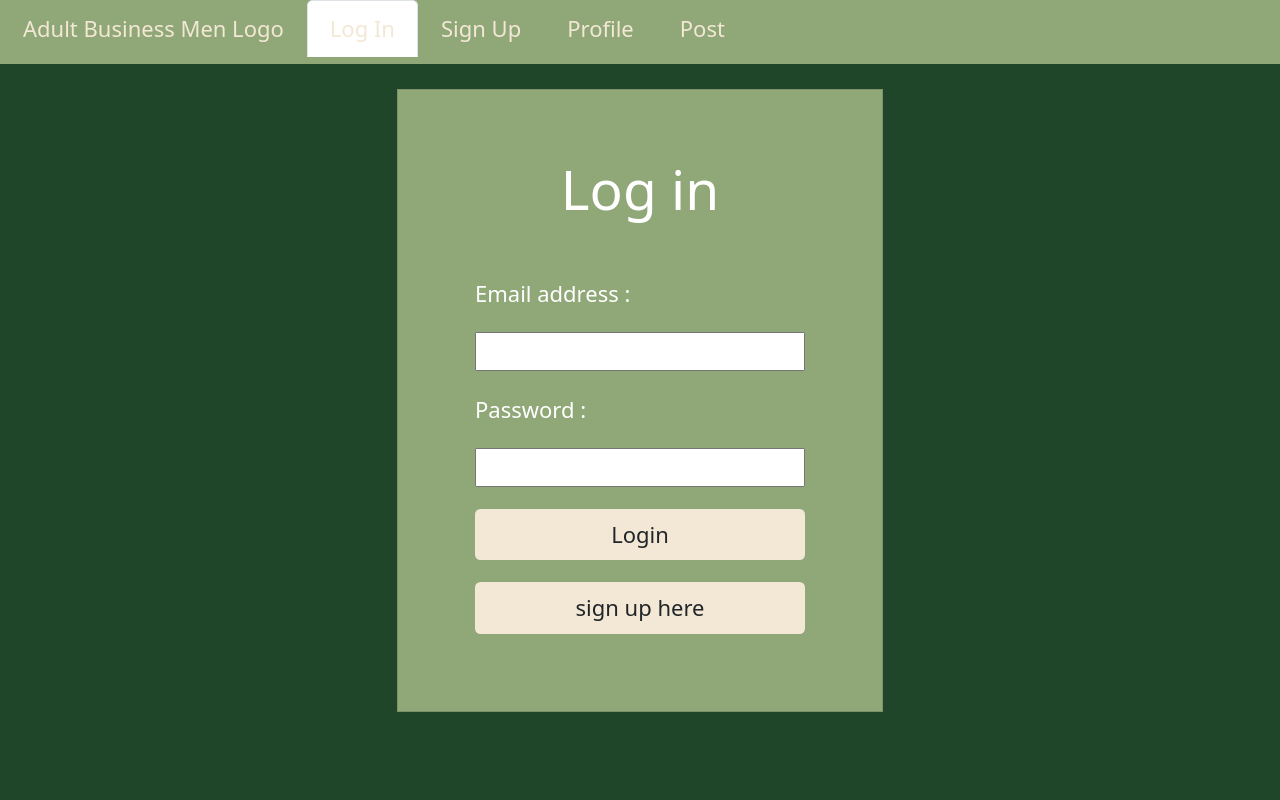
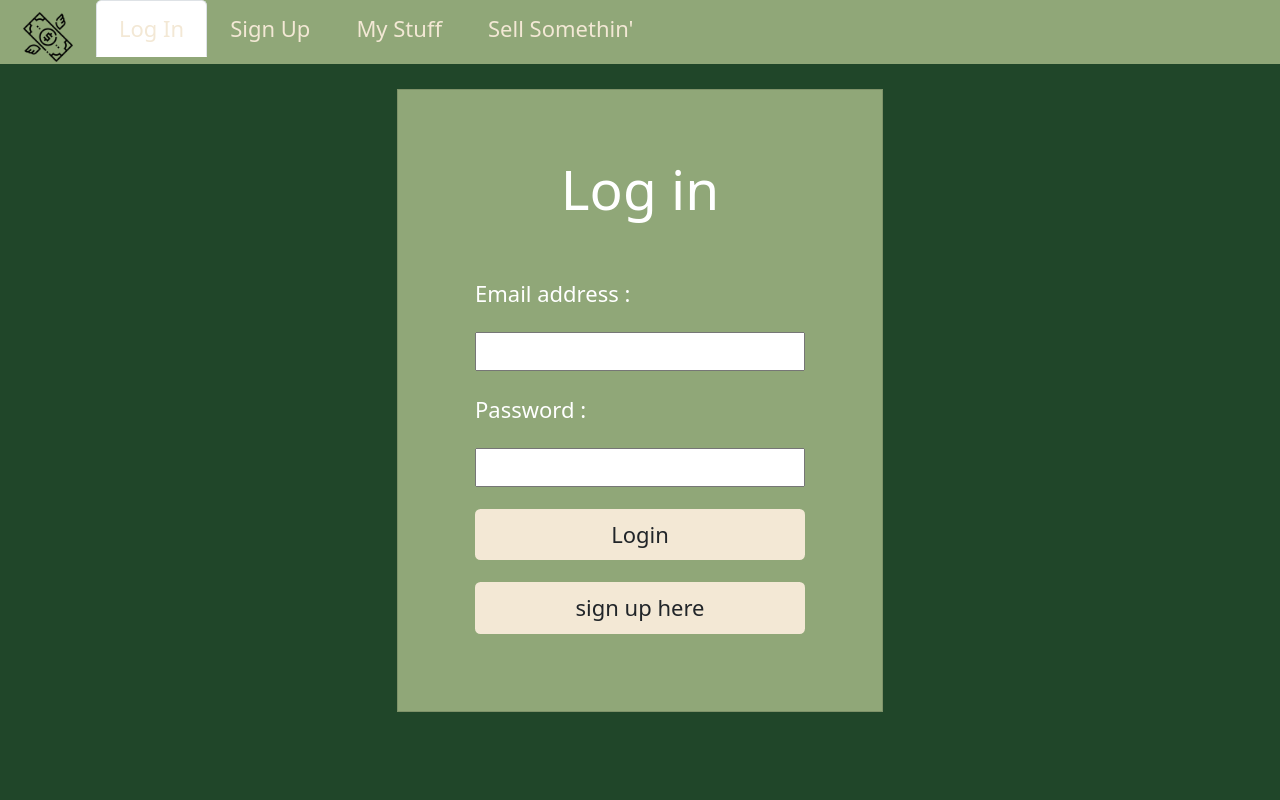
Before and after one commit to mhowitz/business-adultmen, a React (Create React App) app in the folder client/: page / in a window 1280 px wide. Shown: the top 800 px of the page. Built offline with nearby package versions, Linux system fonts and the light colour scheme.

Commit message:
logo and some small css

```diff
--- a/client/src/components/NavBar.js
+++ b/client/src/components/NavBar.js
@@ -1,4 +1,5 @@
-import React from 'react'
+import React from "react";
+import logo from "../assets/elements/flying-money.png";
 
 const Navbar = ({ currentPage, handlePageChange }) => {
   return (
@@ -6,20 +7,23 @@ const Navbar = ({ currentPage, handlePageChange }) => {
       <li className="nav-item text-white">
         <a
           href="#home"
-          onClick={() => handlePageChange('Home')}
+          onClick={() => handlePageChange("Home")}
           // This is a conditional (ternary) operator that checks to see if the current page is "Home"
           // If it is, we set the current page to 'nav-link-active', otherwise we set it to 'nav-link'
-          className={currentPage === 'Home' ? 'nav-link active' : 'nav-link'}
+          className={currentPage === "Home" ? "nav-link active" : "nav-link"}
         >
-          Adult Business Men Logo
+          <span>
+            <img src={logo} alt="flying money" width="50" height="50"/>
+            {/* <h5>Money Bags Marketplace{" "}</h5> */}
+          </span>
         </a>
       </li>
       <li className="nav-item">
         <a
           href="#login"
-          onClick={() => handlePageChange('Login')}
+          onClick={() => handlePageChange("Login")}
           // Check to see if the currentPage is `Login`, and if so we use the active link class from bootstrap. Otherwise, we set it to a normal nav-link
-          className={currentPage === 'Login' ? 'nav-link active' : 'nav-link'}
+          className={currentPage === "Login" ? "nav-link active" : "nav-link"}
         >
           Log In
         </a>
@@ -27,9 +31,9 @@ const Navbar = ({ currentPage, handlePageChange }) => {
       <li className="nav-item">
         <a
           href="#signup"
-          onClick={() => handlePageChange('SignUp')}
+          onClick={() => handlePageChange("SignUp")}
           // Check to see if the currentPage is `SignUp`, and if so we use the active link class from bootstrap. Otherwise, we set it to a normal nav-link
-          className={currentPage === 'SignUp' ? 'nav-link active' : 'nav-link'}
+          className={currentPage === "SignUp" ? "nav-link active" : "nav-link"}
         >
           Sign Up
         </a>
@@ -37,25 +41,25 @@ const Navbar = ({ currentPage, handlePageChange }) => {
       <li className="nav-item">
         <a
           href="#Profile"
-          onClick={() => handlePageChange('Profile')}
+          onClick={() => handlePageChange("Profile")}
           // Check to see if the currentPage is `Profile`, and if so we use the active link class from bootstrap. Otherwise, we set it to a normal nav-link
-          className={currentPage === 'Profile' ? 'nav-link active' : 'nav-link'}
+          className={currentPage === "Profile" ? "nav-link active" : "nav-link"}
         >
-          Profile
+          My Stuff
         </a>
       </li>
       <li className="nav-item">
         <a
           href="#Post"
-          onClick={() => handlePageChange('Post')}
+          onClick={() => handlePageChange("Post")}
           // Check to see if the currentPage is `Post`, and if so we use the active link class from bootstrap. Otherwise, we set it to a normal nav-link
-          className={currentPage === 'Post' ? 'nav-link active' : 'nav-link'}
+          className={currentPage === "Post" ? "nav-link active" : "nav-link"}
         >
-          Post
+          Sell Somethin'
         </a>
       </li>
     </ul>
-  )
-}
+  );
+};
 
-export default Navbar
+export default Navbar;
--- a/client/src/components/pages/Home.js
+++ b/client/src/components/pages/Home.js
@@ -3,7 +3,7 @@ import Products from '../Products'
 
 const Home = () => {
   return (
-    <div>Marketplace
+    <div>Money Bags Marketplace
           <Products/>
     </div>
   );
--- a/client/src/index.css
+++ b/client/src/index.css
@@ -2,9 +2,6 @@
   --primary-color: #204629;
   --secondary-color: #f3e8d5;
   --third-color: #90a778;
-  /* --primary-color: #B4A195;
-  --secondary-color: #FFF2E2;
-  --third-color: #2D2116; */
 }
 
 *,
```
Also changed, not shown: client/src/assets/elements/flying-money.png (added).
